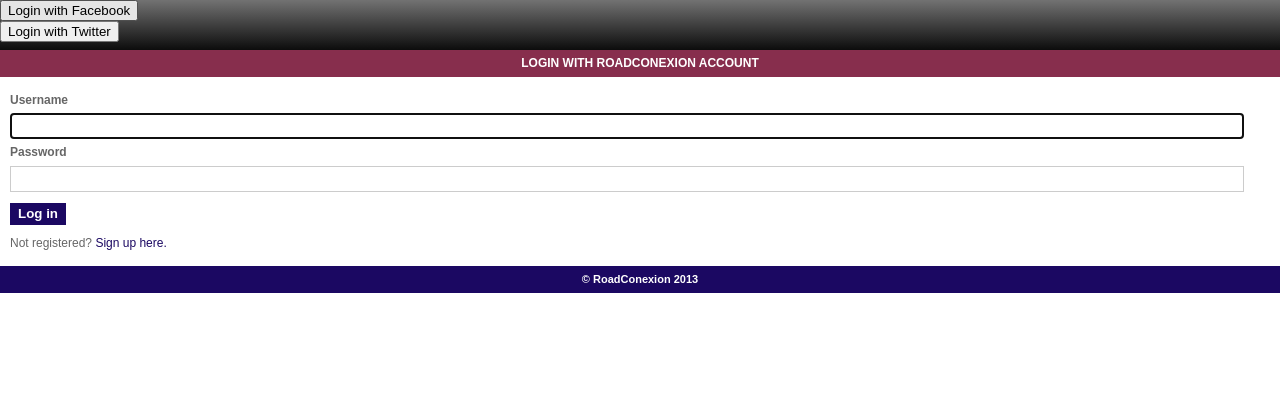
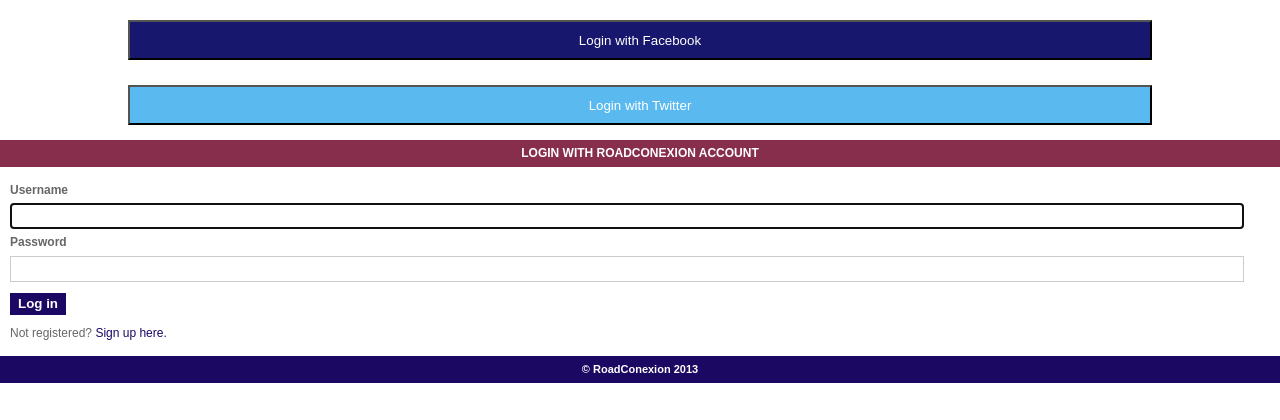
Before and after one commit to lynnUg/roadconexion_mobile_site, a Django app: page /login in a window 1280 px wide. Shown: the top 420 px of the page. Run offline with Django 3.2, Linux system fonts and the light colour scheme; some libraries are stand-ins or nearby versions.

Commit message:
Minor change

```diff
--- a/static/css/style3.css
+++ b/static/css/style3.css
@@ -64,15 +64,39 @@ pre {line-height: 80%;padding: 5px;overflow: auto;color:#1B0862 ;font-family: Ar
     color: #FFF;
     margin: 0 1% 0;
 }
-
 #sort{
 
 }
-
 #sort a{
 
 }
+
+#social {
+    width: 100%;
+}
+#social .facebook {
+    margin: 10px 0;
+}
+#social .twitter {
+    margin: 10px 0;
+}
+.facebook button {
+    width: 80%;
+    height: 40px;
+    margin: 10px 10%;
+    background: rgb(23, 23, 109);
+    color: #FFF;
+}
+.twitter button {
+    width: 80%;
+    height: 40px;
+    margin: 5px 10%;
+    background: rgb(90, 186, 240);
+    color: #FFF;
+}
+
 /* BANNER and DIVIDER */
+
 #divider, #banner { padding: 0; margin: 0 0 0 -15px; }
 #divider img { display: block; padding: 0; margin: 0 auto; }
 #banner img {display: block; padding: ; margin: 0 auto }
--- a/templates/registration/login.html
+++ b/templates/registration/login.html
@@ -1,30 +1,25 @@
 {% extends "base.html" %}
 {% block content %}
- <div id="header">
+ <div id="social">
 
-    <div class="deets">
+    <div class="facebook">
     	<form method="post" id="facebool" action="{% url 'socialauth_begin' 'facebook' %}">
     		{% csrf_token %}
 
     	 <button id="submit" name="submit" class="btn btn-primary">Login with Facebook</button>
     	</form>
     </div>
-<div class="deets">
+    <div class="twitter">
     	<form method="post" id="twitter" action="{% url 'socialauth_begin' 'twitter' %}">
     		{% csrf_token %}
 
     	 <button id="submit" name="submit" class="btn btn-primary">Login with Twitter</button>
         </form>
-
-
     </div>
 </div>
 <div id="content">
-
     <div class="purple">
     <div class="h1">Login with Roadconexion account</div>
-
-
     <form method="post" id="frmLogin" action="{{ app_path }}">
         {% csrf_token %}
         {{ form.non_field_errors}}
@@ -41,7 +36,6 @@
 
         <div class="row">
             <font face="verdana" color="red">{{ current|safe}}</font>
-
         </div>
 
         <div class="control-group">
@@ -54,7 +48,6 @@
         <div class="clear"></div>
     </form>
     <p class="notice">Not registered? <a href="/register">Sign up here.</a></p>
-
     </div>
 </div>
 
```
Lines whose indentation alone changed are shown as unchanged.
